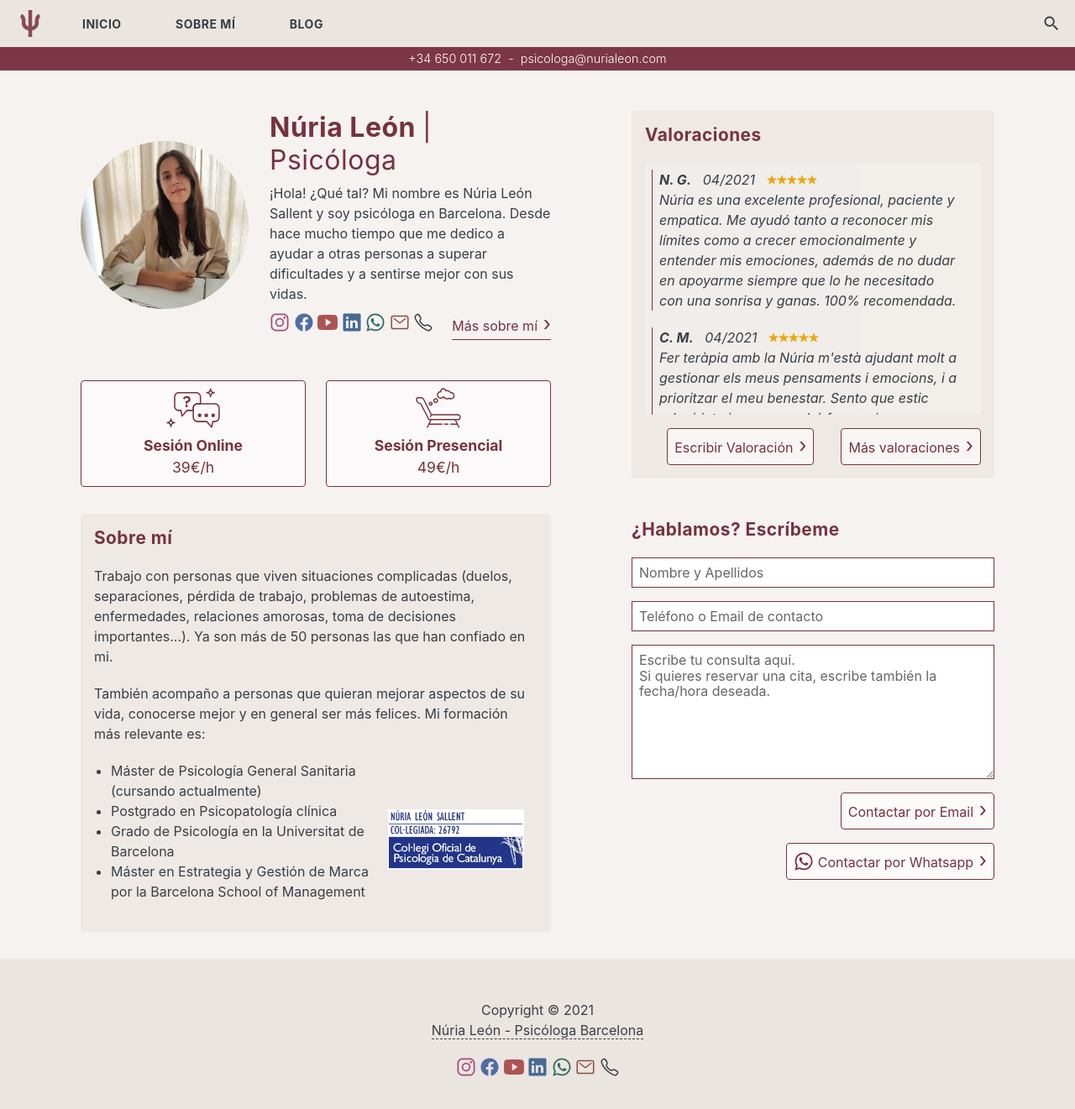
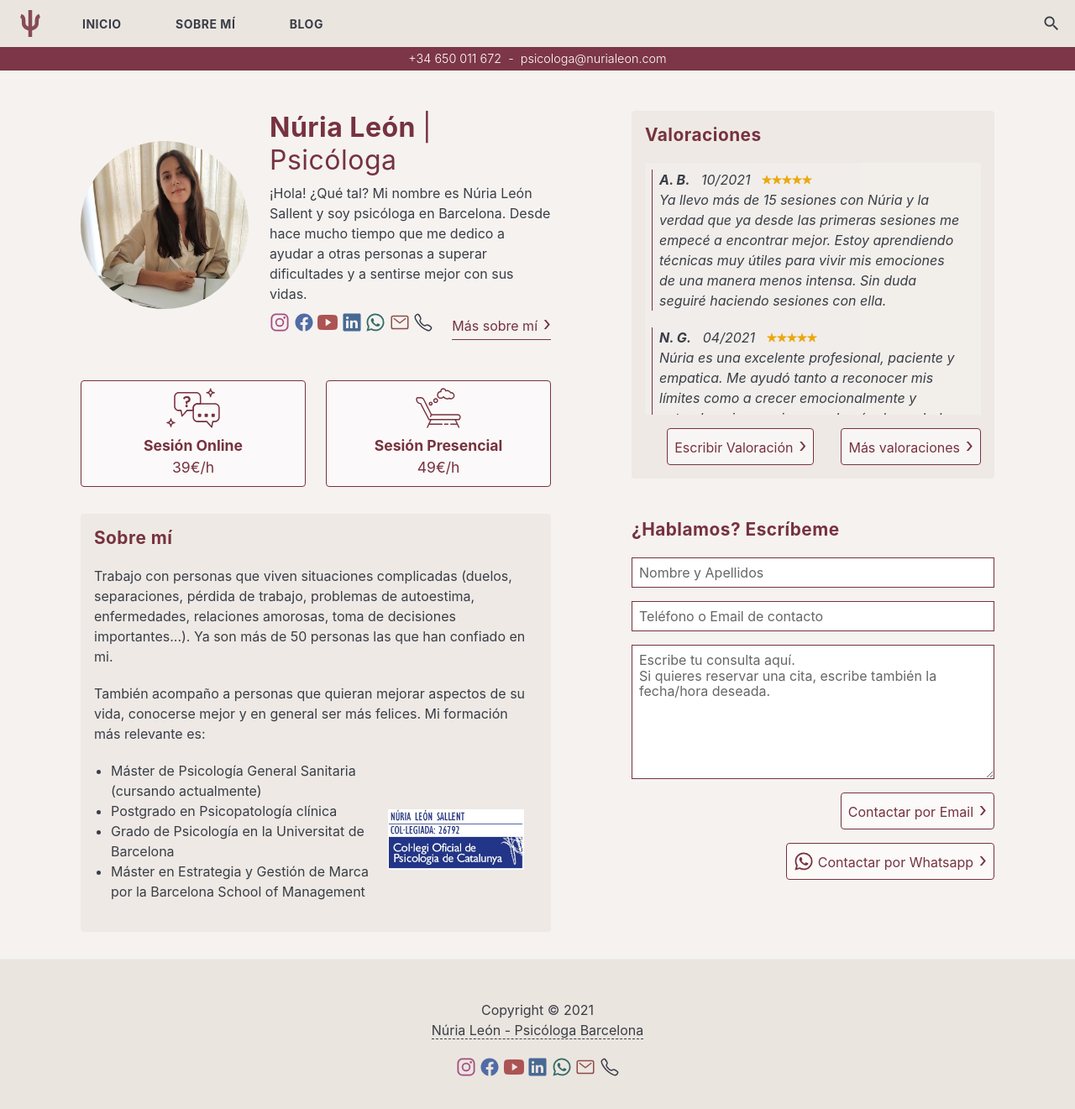
Before and after one commit to nurialeonsallent/nurialeon.com, a Jekyll site: the page built from index.html, in a window 1280 px wide and 1325 px high. Shown: the top 1321 px of the window at 84% size. Built offline with Jekyll 4.4.1, drawn with Linux system fonts in a browser that asks for light colours; nearby versions of some CDN libraries.

Commit message:
Update index.html

```diff
--- a/index.html
+++ b/index.html
@@ -43,6 +43,11 @@ layout: default
         <div class="opinions">
             <h2 class="h3">Valoraciones</h2>
             <div class="scroll">
+                <p>
+                    <b>A. B.</b> &nbsp; 10/2021 &nbsp;
+                    <span class="no-wrap"><ion-icon name="star"></ion-icon><ion-icon name="star"></ion-icon><ion-icon name="star"></ion-icon><ion-icon name="star"></ion-icon><ion-icon name="star"></ion-icon></span> <br/>
+                    Ya llevo más de 15 sesiones con Núria y la verdad que ya desde las primeras sesiones me empecé a encontrar mejor. Estoy aprendiendo técnicas muy útiles para vivir mis emociones de una manera menos intensa. Sin duda seguiré haciendo sesiones con ella.
+                </p>
                 <p>
                     <b>N. G.</b> &nbsp; 04/2021 &nbsp;
                     <span class="no-wrap"><ion-icon name="star"></ion-icon><ion-icon name="star"></ion-icon><ion-icon name="star"></ion-icon><ion-icon name="star"></ion-icon><ion-icon name="star"></ion-icon></span> <br/>
```
